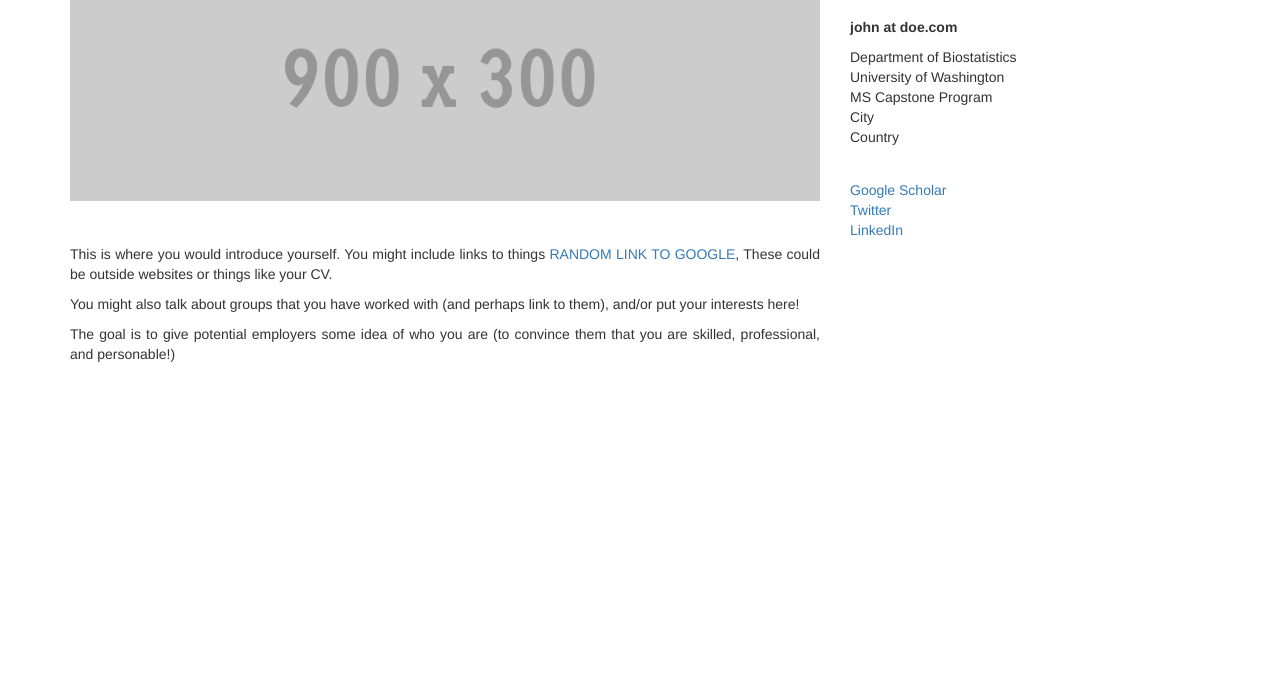
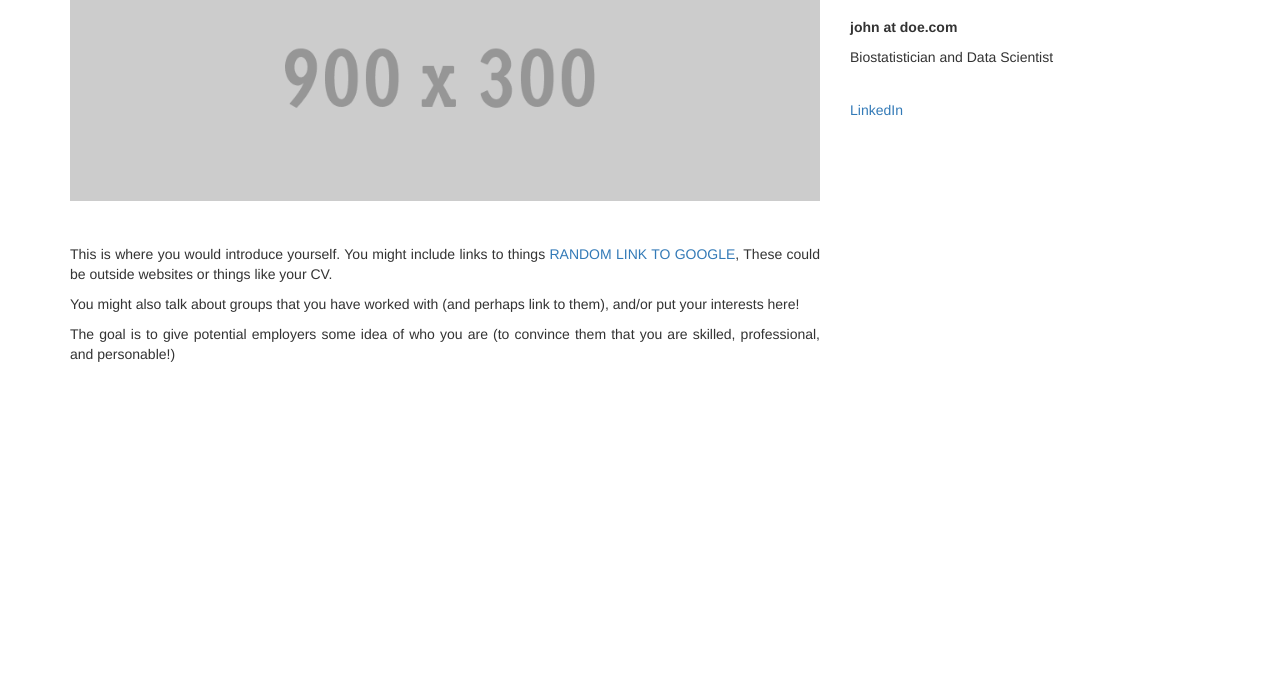
Before and after one commit to yellowchosen/yellowchosen.github.io, a plain HTML site: page index.html in a window 1280 px wide. Shown: the part 120-800 px from the top of the page. Drawn offline with nearby package versions, Linux system fonts and the light colour scheme.

Commit message:
Update index.html

```diff
--- a/index.html
+++ b/index.html
@@ -68,19 +68,13 @@ We are borrowing this template for use with the capstone program
             <div class="col-md-4">
                 <div style="font-family: 'Oswald', sans-serif; font-size: 32px;"><b>John Doe</b></div><br>
                 <p><b>john at doe.com</b><br>
-                <p>Department of Biostatistics<br>
-                University of Washington<br>
-                MS Capstone Program<br>
-                City <br>
-                Country<br>
+                <p>Biostatistician and Data Scientist<br>
                 </p>
             </div>
 
 
             <!-- Links on the Sidebar -->
             <div class="col-md-4" style="margin-top:2%">
-              <dd><a href="#">Google Scholar</a></dd>
-              <dd><a href="#">Twitter</a></dd>
               <dd><a href="#">LinkedIn</a></dd>
             </div>
 
```
